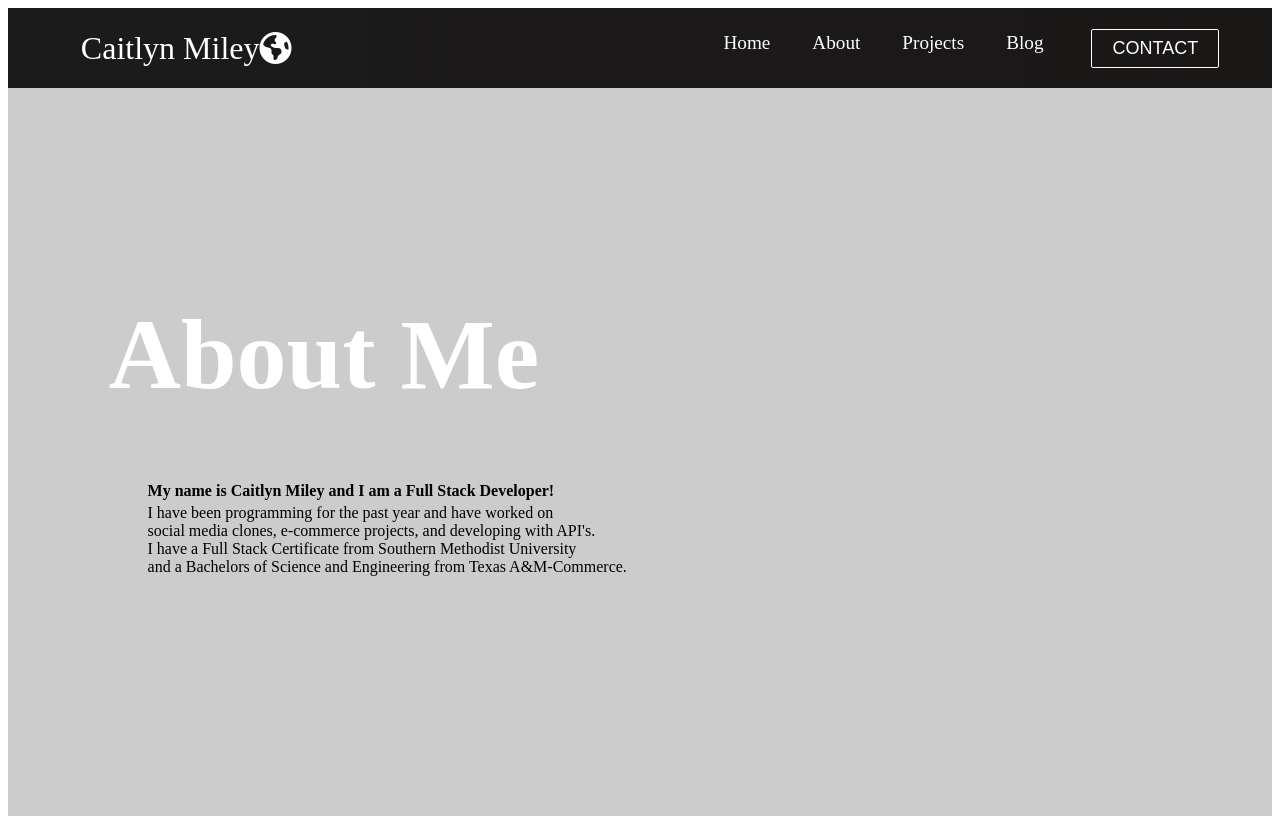
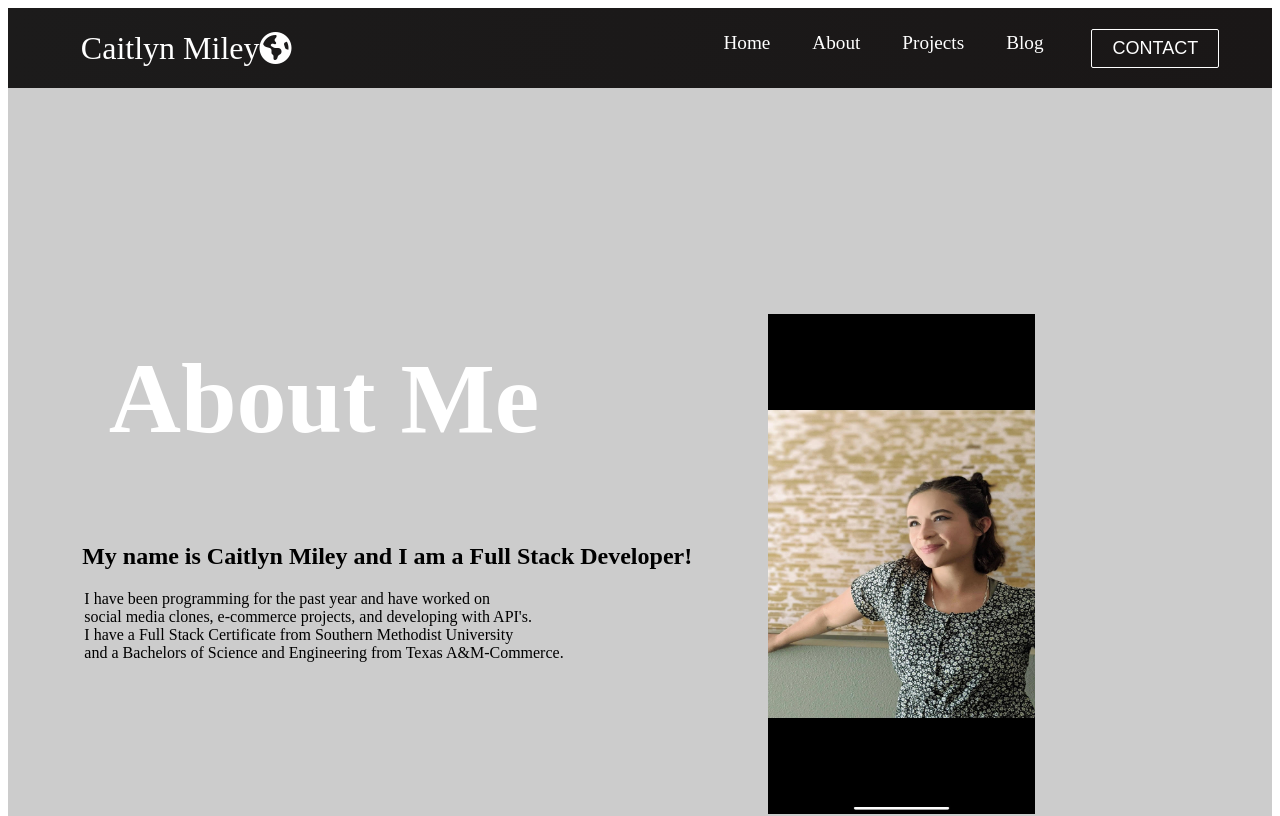
Before and after one commit to smilleeymilleey/website, a React (Create React App) app in the folder website-1/: page /services in a window 1280 px wide. Shown: the top 816 px of the page. Built offline with nearby package versions, Linux system fonts and the light colour scheme; the HTML template or start-up script is replaced by a standard one.

Commit message:
fixed ABOUT ME section. its perfect

```diff
--- a/website-1/src/components/AboutHero.css
+++ b/website-1/src/components/AboutHero.css
@@ -1,11 +1,11 @@
-.aboutMePic {
-  width: 200px;
-  height: 200px;
-  text-align: right;
-  display:block;
-  padding-bottom: 60%;
-  padding-top: -20%;
-  padding-left: 70%;
+.meinside {
+position: absolute;
+padding-right:5px;
+padding-left: 10%;
+width: 400px;
+height: 500px;
+padding-top: 0;
+padding-bottom: -50%;
 
 }
 
@@ -16,6 +16,7 @@
 
 .welcome {
 padding-right: 50%;
+padding-top: 10%;
 }
 
 
@@ -23,15 +24,18 @@ padding-right: 50%;
 
 h2.intro {
   padding-top: -200%;
-  padding-right: 40%;
+  padding-right: 50%;
   font-size: 25px;
 
 }
 
-header {
-float: left;
+.header {
+padding-right: 40%;
 }
 
+.paragraph {
+  padding-right: 50%;
+}
 
 .table {
   text-align: left;
--- a/website-1/src/components/AboutHero.js
+++ b/website-1/src/components/AboutHero.js
@@ -8,27 +8,29 @@ import './AboutHero.css';
 function AboutHero() {
   return (
     <div className='hero-container'>
+    <section>
+    <img className="meinside" src="meinside.jpg"></img>
+    </section>
+
     <h1 className="welcome"> About Me</h1>
 
-        <table className="table">
-          <tbody>
-            <tr>
-              <th className="header">
+
+
+              <h2 className="header">
                  My name is Caitlyn Miley and I am a Full Stack Developer!
-              </th>
-            </tr>
-            <tr>
-              <td>
+              </h2>
+
+
+
+              <section className="paragraph">
                    I have been programming for the past year and have worked on <br />
                  social media clones, e-commerce projects, and developing with API's.<br />
                  I have a Full Stack Certificate from Southern Methodist University<br />
                  and a Bachelors of Science and Engineering from Texas A&M-Commerce.
 
-             </td>
-           </tr>
+             </section>
 
-           </tbody>
-        </table>
+
 
 
 
```
Also changed, not shown: 1 other file (tests, documents, lock files or other folders).
